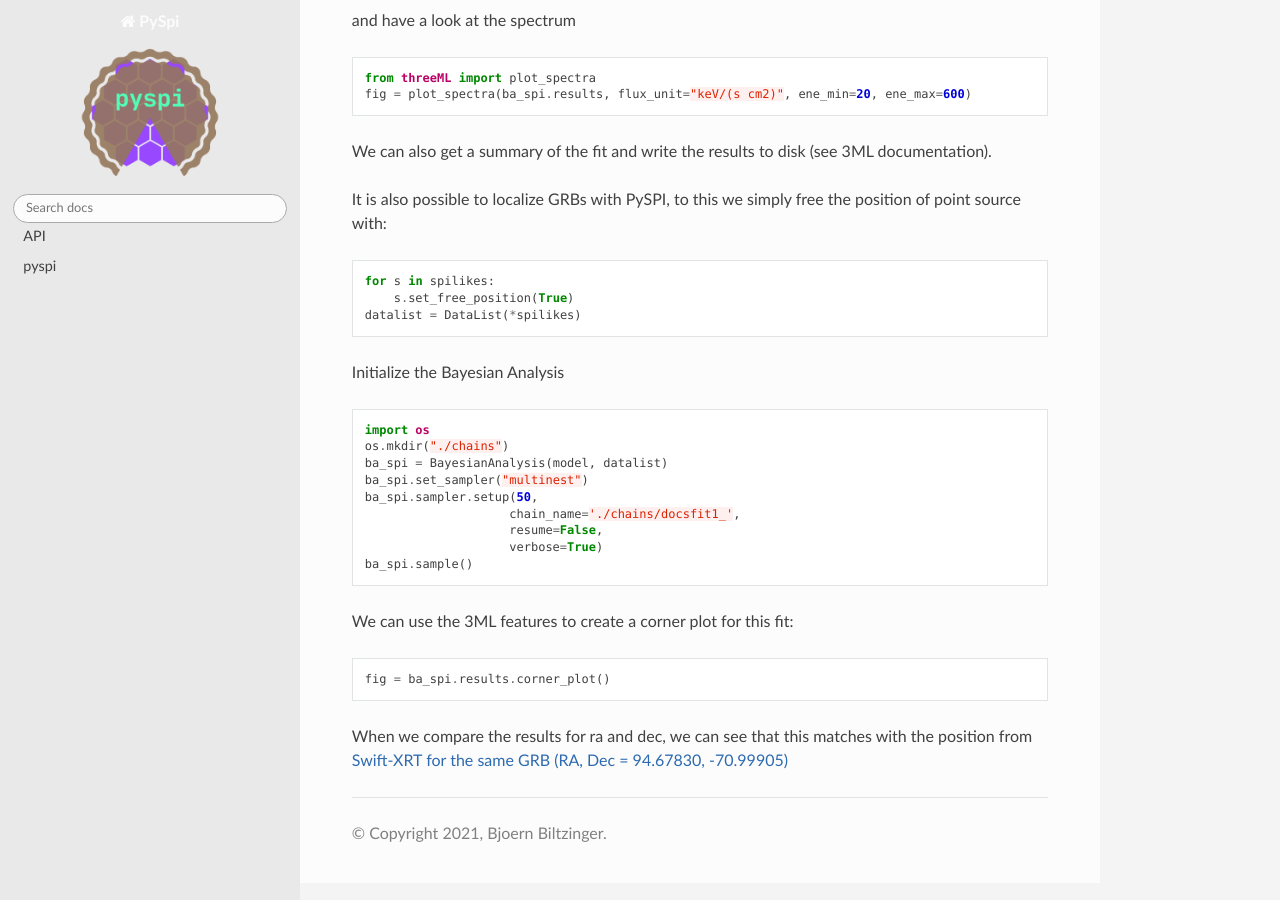
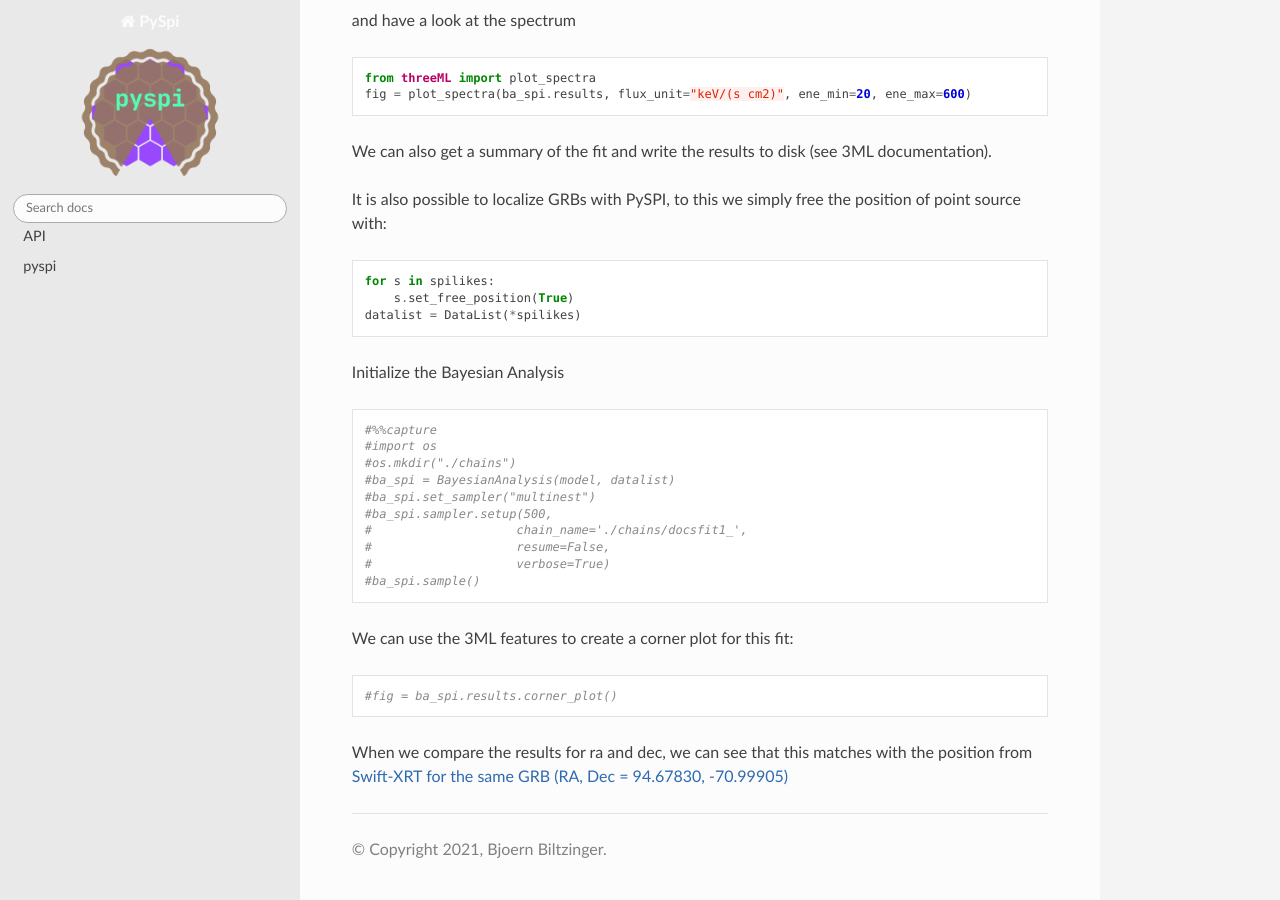
Before and after one commit to BjoernBiltzinger/pyspi, a Sphinx documentation site: the page built from docs/md_docs/grb_analysis.md, in a window 1280 px wide and 900 px high, scrolled down 3617 px. Built offline with Sphinx 7.4.7 and the Read the Docs theme 2.0.0, drawn with Linux system fonts in a browser that asks for light colours; pages that are not in the unit, such as notebooks, are missing from menus; the version number could not be read and is left out.

````diff
--- a/docs/_templates/module.rst
+++ b/docs/_templates/module.rst
@@ -1,41 +1,75 @@
-{% if referencefile %}
-.. include:: {{ referencefile }}
-{% endif %}
+{# The :autogenerated: tag is picked up by breadcrumbs.html to suppress "Edit on Github" link #}
+:autogenerated:
 
-{{ objname }}
-{{ underline }}
+{{ fullname }} module
+{% for item in range(7 + fullname|length) -%}={%- endfor %}
+
+.. currentmodule:: {{ fullname }}
 
 .. automodule:: {{ fullname }}
+    {% if members -%}
+    :members: {{ members|join(", ") }}
+    :undoc-members:
+    :show-inheritance:
+    :member-order: bysource
 
-   {% block functions %}
-   {% if functions %}
-   .. rubric:: Functions
+    Summary
+    -------
 
-   .. autosummary::
-   {% for item in functions %}
-      {{ item }}
-   {%- endfor %}
-   {% endif %}
-   {% endblock %}
+    {%- if exceptions %}
 
-   {% block classes %}
-   {% if classes %}
-   .. rubric:: Classes
+    Exceptions:
 
-   .. autosummary::
-   {% for item in classes %}
-      {{ item }}
-   {%- endfor %}
-   {% endif %}
-   {% endblock %}
+    .. autosummary::
+        :nosignatures:
+{% for item in exceptions %}
+        {{ item }}
+{%- endfor %}
+    {%- endif %}
 
-   {% block exceptions %}
-   {% if exceptions %}
-   .. rubric:: Exceptions
+    {%- if classes %}
 
-   .. autosummary::
-   {% for item in exceptions %}
-      {{ item }}
-   {%- endfor %}
-   {% endif %}
-   {% endblock %}
+    Classes:
+
+    .. autosummary::
+        :nosignatures:
+{% for item in classes %}
+        {{ item }}
+{%- endfor %}
+    {%- endif %}
+
+    {%- if functions %}
+
+    Functions:
+
+    .. autosummary::
+        :nosignatures:
+{% for item in functions %}
+        {{ item }}
+{%- endfor %}
+    {%- endif %}
+{%- endif %}
+
+{% set data = get_members(typ='data', in_list='__all__') %}
+    {%- if data %}
+
+    Data:
+
+    .. autosummary::
+        :nosignatures:
+{% for item in data %}
+        {{ item }}
+{%- endfor %}
+    {%- endif %}
+
+{% set all_refs = get_members(in_list='__all__', include_imported=True, out_format='refs') %}
+{% if all_refs %}
+    ``__all__``: {{ all_refs|join(", ") }}
+{%- endif %}
+
+
+{% if members %}
+    Reference
+    ---------
+
+{%- endif %}
--- a/docs/conf.py
+++ b/docs/conf.py
@@ -38,8 +38,8 @@ def run_apidoc(app):
     better_apidoc.main(
         [
             "better-apidoc",
-            #"-t",
-            #str(DOCS / "_templates"),
+            "-t",
+            str(DOCS / "_templates"),
             "--force",
             "--no-toc",
             "--separate",
--- a/docs/md_docs/grb_analysis.md
+++ b/docs/md_docs/grb_analysis.md
@@ -184,21 +184,22 @@ datalist = DataList(*spilikes)
 ```
 Initialize the Bayesian Analysis
 ```python
-import os
-os.mkdir("./chains")
-ba_spi = BayesianAnalysis(model, datalist)
-ba_spi.set_sampler("multinest")
-ba_spi.sampler.setup(50,
-                    chain_name='./chains/docsfit1_',
-                    resume=False,
-                    verbose=True)
-ba_spi.sample()
+#%%capture
+#import os
+#os.mkdir("./chains")
+#ba_spi = BayesianAnalysis(model, datalist)
+#ba_spi.set_sampler("multinest")
+#ba_spi.sampler.setup(500,
+#                    chain_name='./chains/docsfit1_',
+#                    resume=False,
+#                    verbose=True)
+#ba_spi.sample()
 ```
 
 We can use the 3ML features to create a corner plot for this fit:
 
 ```python
-fig = ba_spi.results.corner_plot()
+#fig = ba_spi.results.corner_plot()
 ```
 
 When we compare the results for ra and dec, we can see that this matches with the position from [Swift-XRT for the same GRB (RA, Dec = 94.67830, -70.99905)](https://gcn.gsfc.nasa.gov/gcn/other/120711A.gcn3)
````
